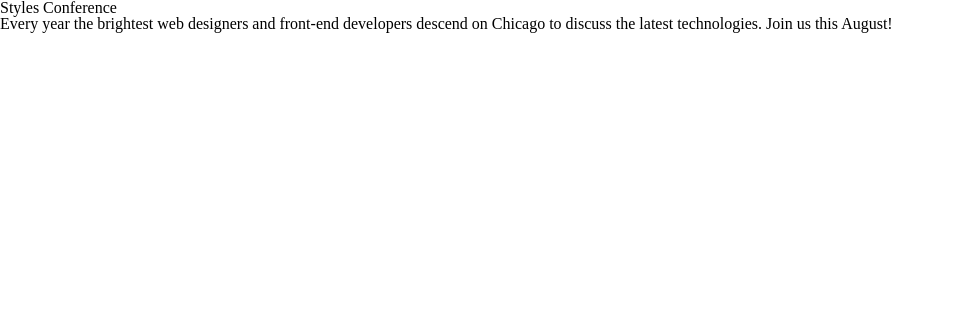
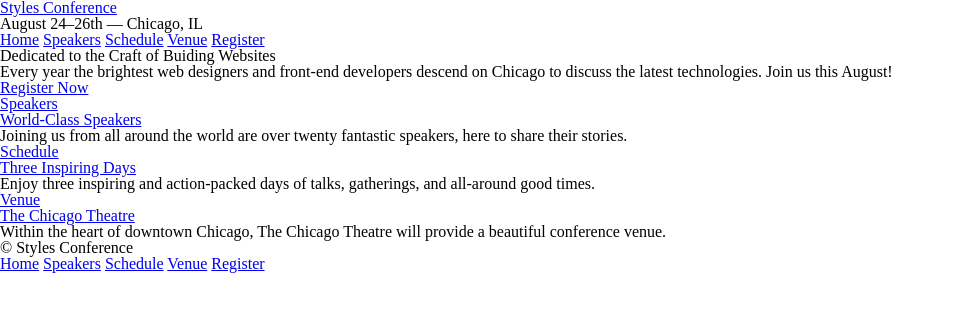
Before and after one commit to marshall159/shayHowePracticeSite, a plain HTML site: page index.html in a window 1280 px wide. Shown: the whole page, without its empty margins (0-954 px from the left). Drawn offline with Linux system fonts and the light colour scheme.

Commit message:
Add header navigation, footer navigation and body sections

```diff
--- a/index.html
+++ b/index.html
@@ -6,7 +6,65 @@
 	<link rel="stylesheet" type="text/css" href="assets/stylesheets/main.css">
 </head>
 <body>
-	<h1>Styles Conference</h1>
-	<p>Every year the brightest web designers and front-end developers descend on Chicago to discuss the latest technologies. Join us this August!</p>
+	<header>
+		<h1>
+			<a href="index.html">Styles Conference</a>
+		</h1>
+		<h3>August 24&ndash;26th &mdash; Chicago, IL</h3>
+		<nav>
+			<a href="index.html">Home</a>
+			<a href="speakers.html">Speakers</a>
+			<a href="schedule.html">Schedule</a>
+			<a href="venue.html">Venue</a>
+			<a href="register.html">Register</a>
+		</nav>
+	</header>
+
+	<section>
+		<h2>Dedicated to the Craft of Buiding Websites</h2>
+		<p>Every year the brightest web designers and front-end developers descend on Chicago to discuss the latest technologies. Join us this August!</p>
+		<a href="register.html">Register Now</a>
+	</section>
+
+	<section>
+
+		<section>
+			<a href="speakers.html">
+				<h5>Speakers</h5>
+				<h3>World-Class Speakers</h3>
+			</a>
+			<p>Joining us from all around the world are over twenty fantastic speakers, here to share their stories.</p>
+		</section>
+
+		<section>
+	        <a href="schedule.html">
+	        	<h5>Schedule</h5>
+	          	<h3>Three Inspiring Days</h3>
+	        </a>
+	        <p>Enjoy three inspiring and action-packed days of talks, gatherings, and all-around good times.</p>
+      	</section>
+
+      <section>
+        	<a href="venue.html">
+          		<h5>Venue</h5>
+          		<h3>The Chicago Theatre</h3>
+        	</a>
+        	<p>Within the heart of downtown Chicago, The Chicago Theatre will provide a beautiful conference venue.</p>
+      </section>
+
+	</section>
+
+	<footer>
+		<small>&copy; Styles Conference</small>
+		<nav>
+			<a href="index.html">Home</a>
+			<a href="speakers.html">Speakers</a>
+			<a href="schedule.html">Schedule</a>
+			<a href="venue.html">Venue</a>
+			<a href="register.html">Register</a>
+		</nav>
+	</footer>
+
+
 </body>
 </html>
```
